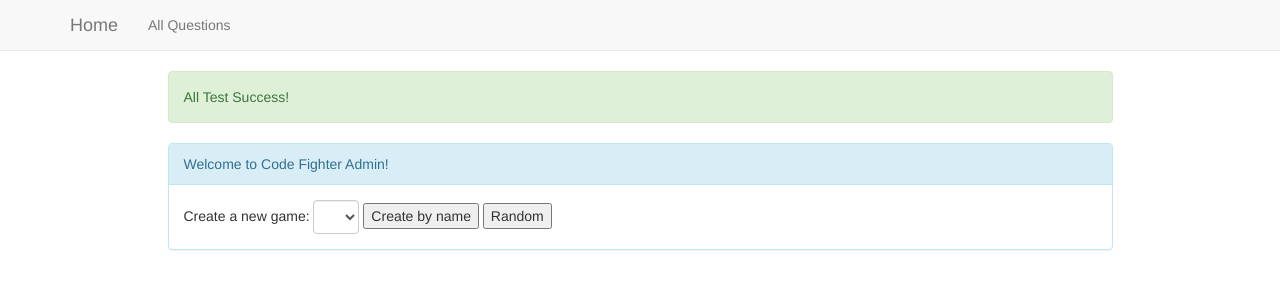
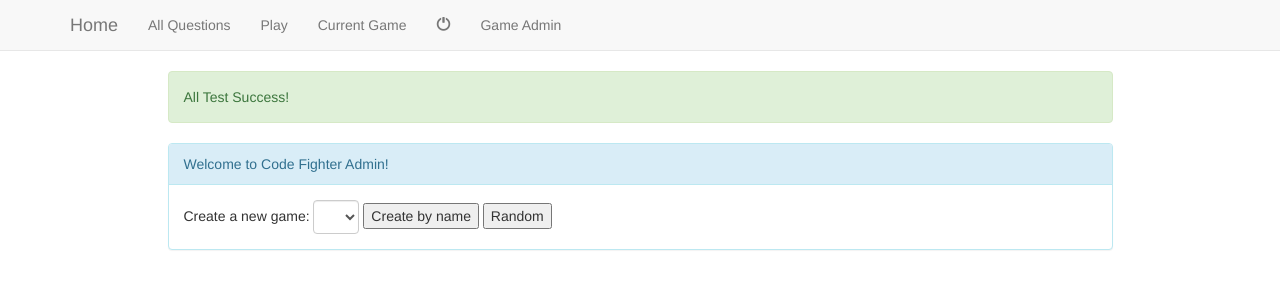
Before and after one commit to ccwang002/pyapac_code_fighter, a Bottle app: page /test/ in a window 1280 px wide. Shown: the top 300 px of the page. Run offline with Bottle, Linux system fonts and the light colour scheme; data comes from the database, SQL or seed files in the repository; lists and menus that the app fills with data are empty; some libraries are stand-ins or nearby versions.

Commit message:
add navbar

```diff
--- a/templates/base.html
+++ b/templates/base.html
@@ -19,6 +19,10 @@
       <div>
         <ul class="nav navbar-nav">
           <li><a href="/question/">All Questions</a></li>
+          <li><a href="/play/">Play</a></li>
+          <li><a href="/judge/">Current Game</a></li>
+          <li><a><span class="glyphicon glyphicon-off"></span></a></li>
+          <li><a href="/gameadmin/">Game Admin</a></li>
         </ul>
       </div>
     </div><!-- /.container -->
```
